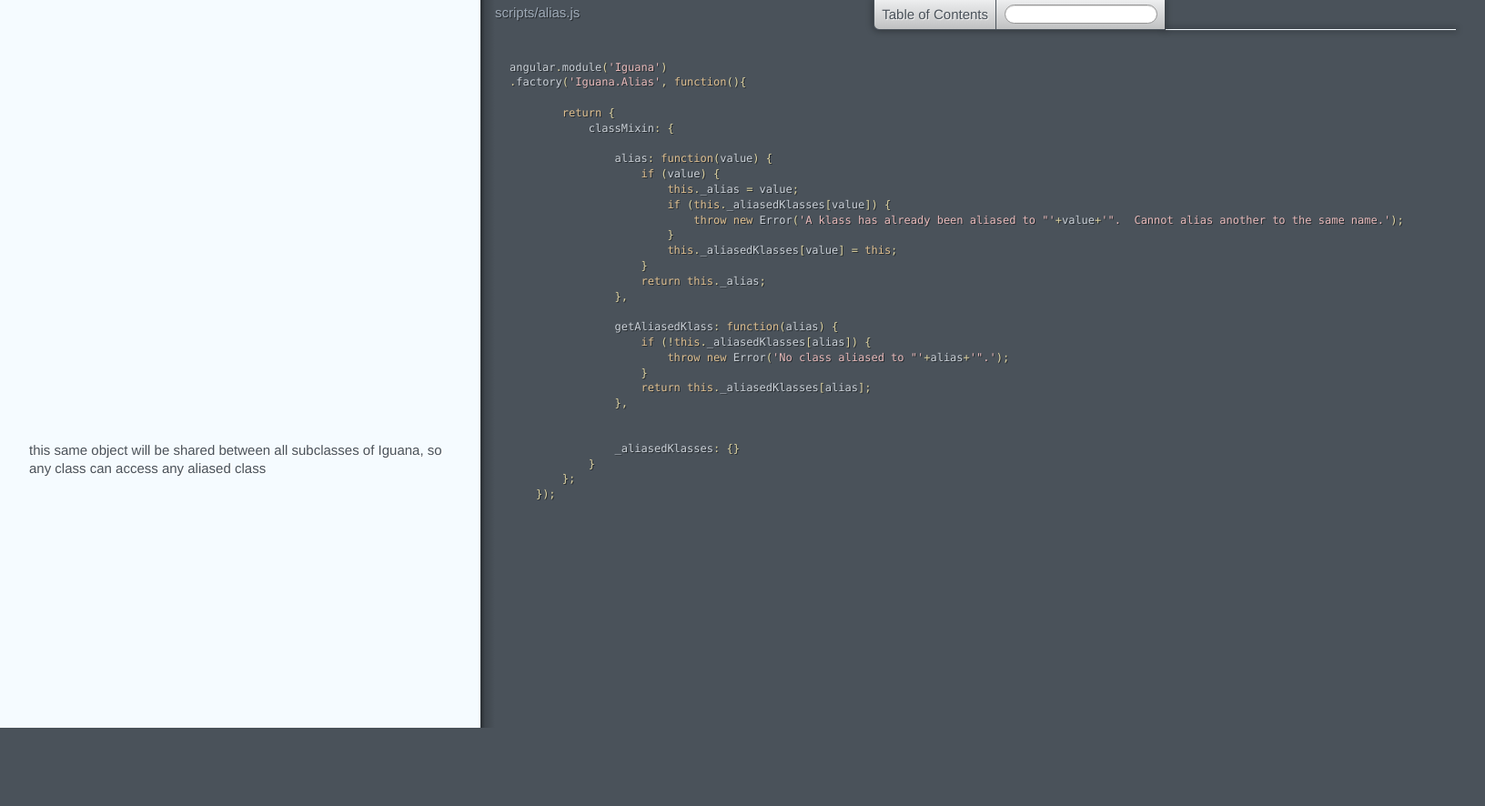
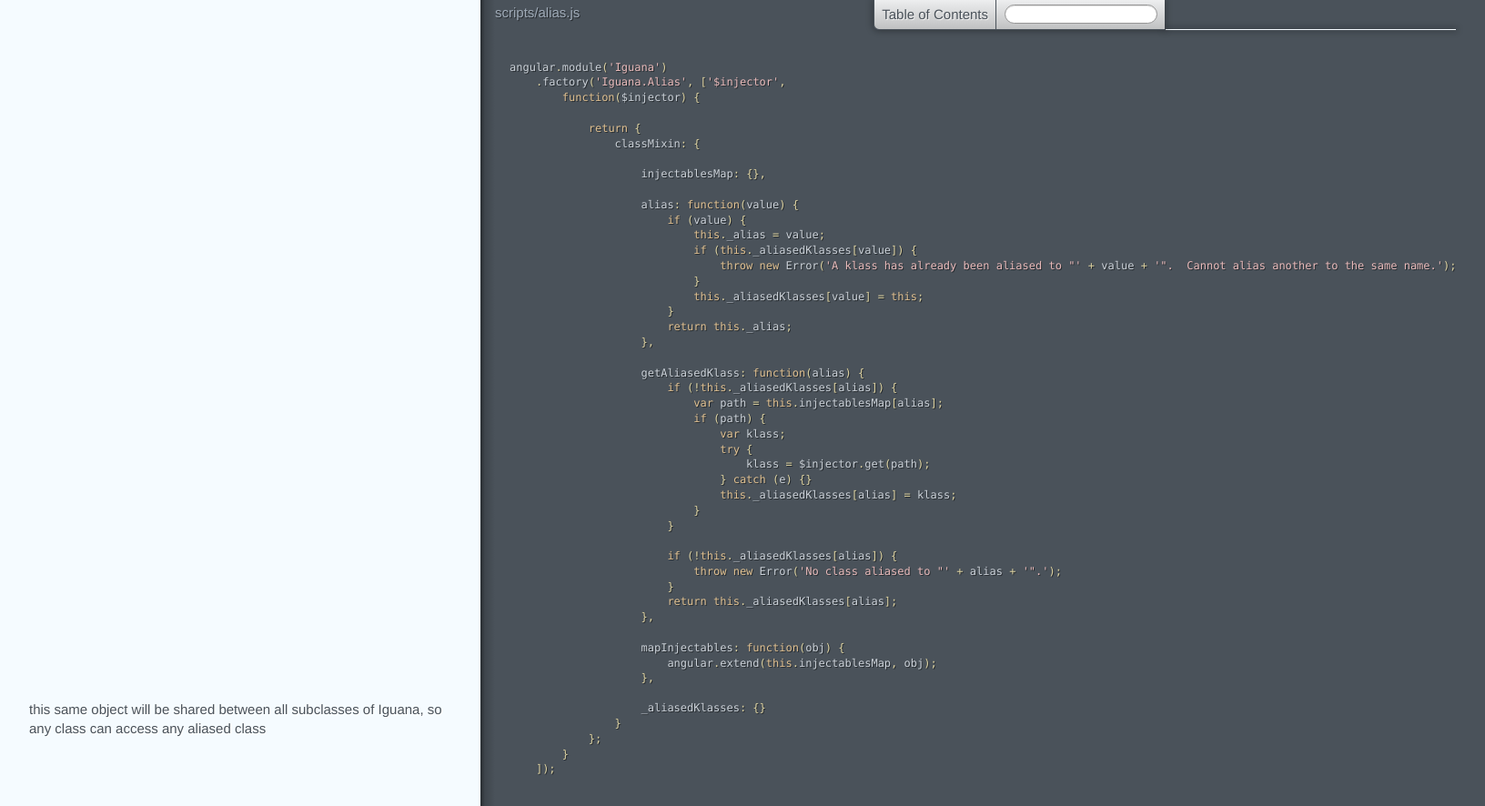
Before and after one commit to quanticedu/iguana, a website: page doc/scripts/alias.html in a window 1280 px wide. Shown: the whole page at 91% size, 1632 px wide, since content can reach past the window. Before the commit the page ends 800 px from the top, so only its background shows below. Drawn offline with Linux system fonts and the light colour scheme.

Commit message:
Updating docs

```diff
--- a/doc/scripts/alias.html
+++ b/doc/scripts/alias.html
@@ -1,14 +1,17 @@
 <!DOCTYPE html><html lang="en"><head><title>scripts/alias</title></head><meta http-equiv="Content-Type" content="text/html; charset=utf-8"><meta name="viewport" content="width=device-width, initial-scale=1.0, minimum-scale=1.0, maximum-scale=1.0"><meta name="groc-relative-root" content="../"><meta name="groc-document-path" content="scripts/alias"><meta name="groc-project-path" content="scripts/alias.js"><link rel="stylesheet" type="text/css" media="all" href="../assets/style.css"><script type="text/javascript" src="../assets/behavior.js"></script><body><div id="meta"><div class="file-path">scripts/alias.js</div></div><div id="document"><div class="segment"><div class="code"><div class="wrapper"><span class="nx">angular</span><span class="p">.</span><span class="nx">module</span><span class="p">(</span><span class="s1">&#39;Iguana&#39;</span><span class="p">)</span>
-<span class="p">.</span><span class="nx">factory</span><span class="p">(</span><span class="s1">&#39;Iguana.Alias&#39;</span><span class="p">,</span> <span class="kd">function</span><span class="p">(){</span>
+    <span class="p">.</span><span class="nx">factory</span><span class="p">(</span><span class="s1">&#39;Iguana.Alias&#39;</span><span class="p">,</span> <span class="p">[</span><span class="s1">&#39;$injector&#39;</span><span class="p">,</span>
+        <span class="kd">function</span><span class="p">(</span><span class="nx">$injector</span><span class="p">)</span> <span class="p">{</span>
 
             <span class="k">return</span> <span class="p">{</span>
                 <span class="nx">classMixin</span><span class="o">:</span> <span class="p">{</span>
+
+                    <span class="nx">injectablesMap</span><span class="o">:</span> <span class="p">{},</span>
 
                     <span class="nx">alias</span><span class="o">:</span> <span class="kd">function</span><span class="p">(</span><span class="nx">value</span><span class="p">)</span> <span class="p">{</span>
                         <span class="k">if</span> <span class="p">(</span><span class="nx">value</span><span class="p">)</span> <span class="p">{</span>
                             <span class="k">this</span><span class="p">.</span><span class="nx">_alias</span> <span class="o">=</span> <span class="nx">value</span><span class="p">;</span>
                             <span class="k">if</span> <span class="p">(</span><span class="k">this</span><span class="p">.</span><span class="nx">_aliasedKlasses</span><span class="p">[</span><span class="nx">value</span><span class="p">])</span> <span class="p">{</span>
-                            <span class="k">throw</span> <span class="k">new</span> <span class="nb">Error</span><span class="p">(</span><span class="s1">&#39;A klass has already been aliased to &quot;&#39;</span><span class="o">+</span><span class="nx">value</span><span class="o">+</span><span class="s1">&#39;&quot;.  Cannot alias another to the same name.&#39;</span><span class="p">);</span>
+                                <span class="k">throw</span> <span class="k">new</span> <span class="nb">Error</span><span class="p">(</span><span class="s1">&#39;A klass has already been aliased to &quot;&#39;</span> <span class="o">+</span> <span class="nx">value</span> <span class="o">+</span> <span class="s1">&#39;&quot;.  Cannot alias another to the same name.&#39;</span><span class="p">);</span>
                             <span class="p">}</span>
                             <span class="k">this</span><span class="p">.</span><span class="nx">_aliasedKlasses</span><span class="p">[</span><span class="nx">value</span><span class="p">]</span> <span class="o">=</span> <span class="k">this</span><span class="p">;</span>
                         <span class="p">}</span>
@@ -17,12 +20,27 @@
 
                     <span class="nx">getAliasedKlass</span><span class="o">:</span> <span class="kd">function</span><span class="p">(</span><span class="nx">alias</span><span class="p">)</span> <span class="p">{</span>
                         <span class="k">if</span> <span class="p">(</span><span class="o">!</span><span class="k">this</span><span class="p">.</span><span class="nx">_aliasedKlasses</span><span class="p">[</span><span class="nx">alias</span><span class="p">])</span> <span class="p">{</span>
-                        <span class="k">throw</span> <span class="k">new</span> <span class="nb">Error</span><span class="p">(</span><span class="s1">&#39;No class aliased to &quot;&#39;</span><span class="o">+</span><span class="nx">alias</span><span class="o">+</span><span class="s1">&#39;&quot;.&#39;</span><span class="p">);</span>
+                            <span class="kd">var</span> <span class="nx">path</span> <span class="o">=</span> <span class="k">this</span><span class="p">.</span><span class="nx">injectablesMap</span><span class="p">[</span><span class="nx">alias</span><span class="p">];</span>
+                            <span class="k">if</span> <span class="p">(</span><span class="nx">path</span><span class="p">)</span> <span class="p">{</span>
+                                <span class="kd">var</span> <span class="nx">klass</span><span class="p">;</span>
+                                <span class="k">try</span> <span class="p">{</span>
+                                    <span class="nx">klass</span> <span class="o">=</span> <span class="nx">$injector</span><span class="p">.</span><span class="nx">get</span><span class="p">(</span><span class="nx">path</span><span class="p">);</span>
+                                <span class="p">}</span> <span class="k">catch</span> <span class="p">(</span><span class="nx">e</span><span class="p">)</span> <span class="p">{}</span>
+                                <span class="k">this</span><span class="p">.</span><span class="nx">_aliasedKlasses</span><span class="p">[</span><span class="nx">alias</span><span class="p">]</span> <span class="o">=</span> <span class="nx">klass</span><span class="p">;</span>
+                            <span class="p">}</span>
+                        <span class="p">}</span>
+
+                        <span class="k">if</span> <span class="p">(</span><span class="o">!</span><span class="k">this</span><span class="p">.</span><span class="nx">_aliasedKlasses</span><span class="p">[</span><span class="nx">alias</span><span class="p">])</span> <span class="p">{</span>
+                            <span class="k">throw</span> <span class="k">new</span> <span class="nb">Error</span><span class="p">(</span><span class="s1">&#39;No class aliased to &quot;&#39;</span> <span class="o">+</span> <span class="nx">alias</span> <span class="o">+</span> <span class="s1">&#39;&quot;.&#39;</span><span class="p">);</span>
                         <span class="p">}</span>
                         <span class="k">return</span> <span class="k">this</span><span class="p">.</span><span class="nx">_aliasedKlasses</span><span class="p">[</span><span class="nx">alias</span><span class="p">];</span>
                     <span class="p">},</span>
-                </div></div></div><div class="segment"><div class="comments "><div class="wrapper"><p>this same object will be shared between all subclasses of Iguana,
-so any class can access any aliased class</p></div></div><div class="code"><div class="wrapper">                <span class="nx">_aliasedKlasses</span><span class="o">:</span> <span class="p">{}</span>
+
+                    <span class="nx">mapInjectables</span><span class="o">:</span> <span class="kd">function</span><span class="p">(</span><span class="nx">obj</span><span class="p">)</span> <span class="p">{</span>
+                        <span class="nx">angular</span><span class="p">.</span><span class="nx">extend</span><span class="p">(</span><span class="k">this</span><span class="p">.</span><span class="nx">injectablesMap</span><span class="p">,</span> <span class="nx">obj</span><span class="p">);</span>
+                    <span class="p">},</span></div></div></div><div class="segment"><div class="comments "><div class="wrapper"><p>this same object will be shared between all subclasses of Iguana,
+so any class can access any aliased class</p></div></div><div class="code"><div class="wrapper">                    <span class="nx">_aliasedKlasses</span><span class="o">:</span> <span class="p">{}</span>
                 <span class="p">}</span>
             <span class="p">};</span>
-    <span class="p">});</span></div></div></div></div></body></html>
+        <span class="p">}</span>
+    <span class="p">]);</span></div></div></div></div></body></html>
```
Also changed, not shown: doc/spec/alias_spec.html (+19 -2 lines). Lines whose indentation alone changed are shown as unchanged.
